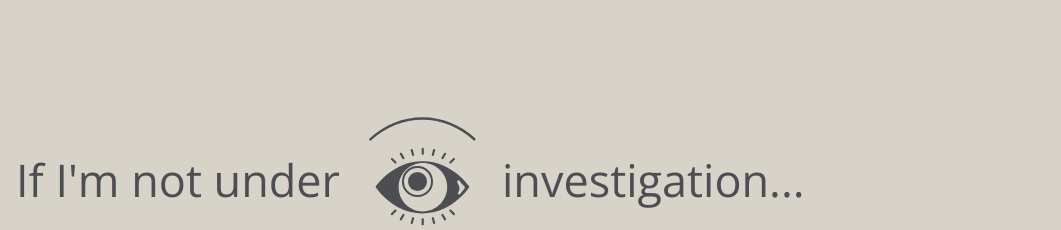
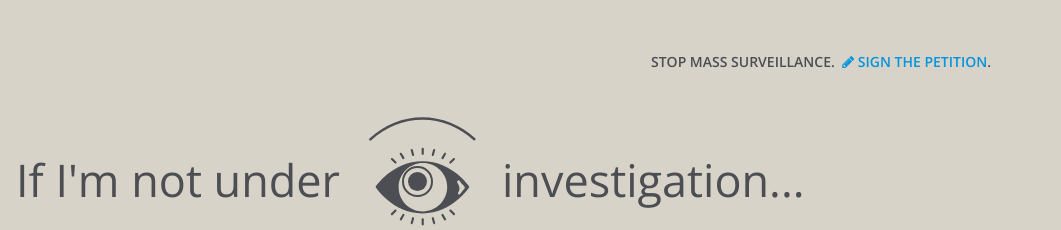
Before and after one commit to ScottDowne/surveillance-interstitial, a website: page public/index.html in a window 1280 px wide. Shown: the top 230 px of the page, 219-1280 px from the left. Drawn offline with nearby package versions, Linux system fonts and the light colour scheme.

Commit message:
adding link at top

```diff
--- a/public/index.html
+++ b/public/index.html
@@ -1,12 +1,19 @@
 <html>
   <head>
+    <link rel="stylesheet" href="//maxcdn.bootstrapcdn.com/font-awesome/4.3.0/css/font-awesome.min.css">
     <link rel="stylesheet" href="style.css">
     <link href='https://fonts.googleapis.com/css?family=Open+Sans:800,600,400,300' rel='stylesheet' type='text/css'>
     <script src="https://code.jquery.com/jquery-2.1.4.min.js"></script>
     <script src="main.js"></script>
   </head>
   <body>
-    <div class="header"><img src="./assets/logo-mozilla.svg"></div>
+    <div class="header">
+      <img src="./assets/logo-mozilla.svg">
+      <div class="petition-link-container">
+        stop mass surveillance.
+        <a href="https://sendto.mozilla.org/page/s/section-215-petition" class="petition-link">&nbsp;<i class="fa fa-pencil"></i> sign the petition</a>.
+      </div>
+    </div>
     <div class="main">
       <div class="title">
         <div class="title-1">
--- a/public/style.css
+++ b/public/style.css
@@ -1,6 +1,7 @@
 body {
   background-color: #D7D3C8;
   color: #4D4E53;
+  font-family: 'Open Sans', sans-serif;
 }
 
 * {
@@ -12,7 +13,6 @@ body {
   width: 100%;
   margin: 0 auto;
   text-align: center;
-  font-family: 'Open Sans', sans-serif;
 }
 .vote-box {
   margin: 0 auto;
@@ -34,6 +34,20 @@ body {
 }
 .item-container.expand .question-container {
   background-color: #EAE5DA;
+}
+.petition-link-container {
+  float: right;
+  text-transform: uppercase;
+  font-weight: 600;
+  font-size: 14px;
+  margin-top: 14px;
+}
+.petition-link {
+  color: #0095DD;
+  text-decoration: none;
+}
+.petition-link:hover {
+  color: #00539F;
 }
 .number {
   transition: color .3s;
```
